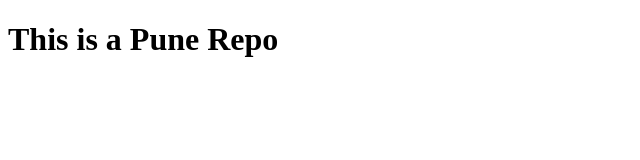
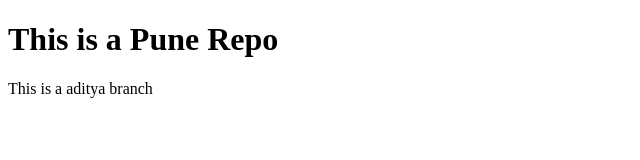
Before and after one commit to AdityaWandhekar/PuneRepo, a plain HTML site: page index.html in a window 1280 px wide. Shown: the whole page, without its empty margins (0-640 px from the left). Drawn offline with Linux system fonts and the light colour scheme.

Commit message:
Adding this feature to the aditya branch

```diff
--- a/index.html
+++ b/index.html
@@ -7,5 +7,6 @@
 </head>
 <body>
     <h1>This is a Pune Repo</h1>
+    <p>This is a aditya branch</p>
 </body>
 </html>
```
